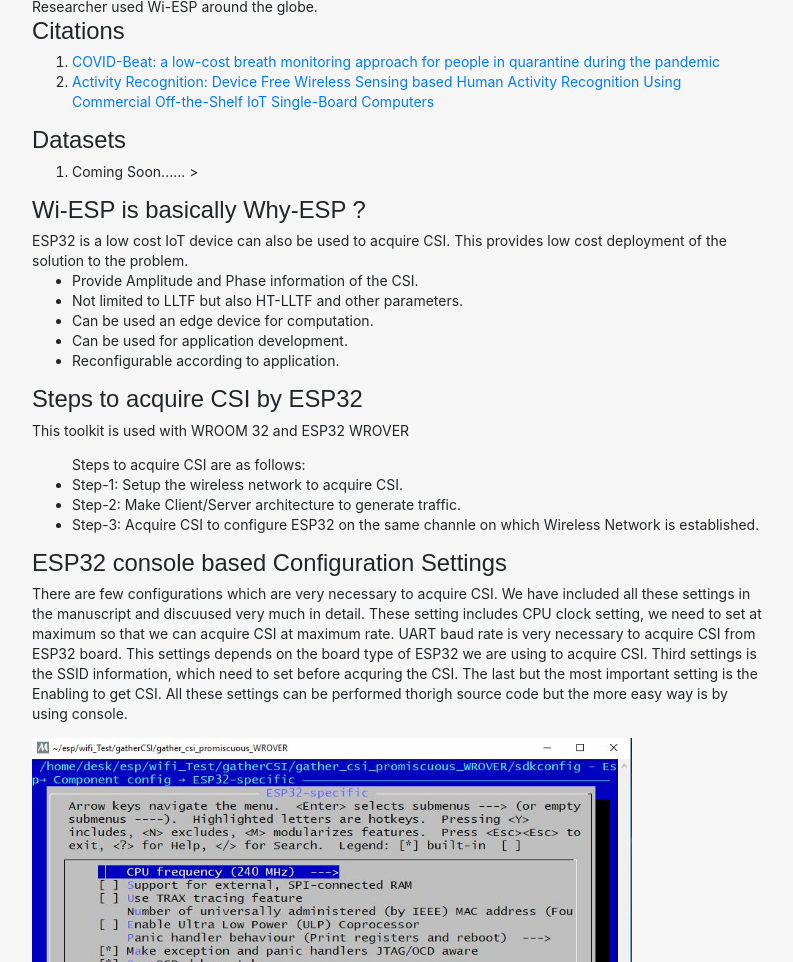
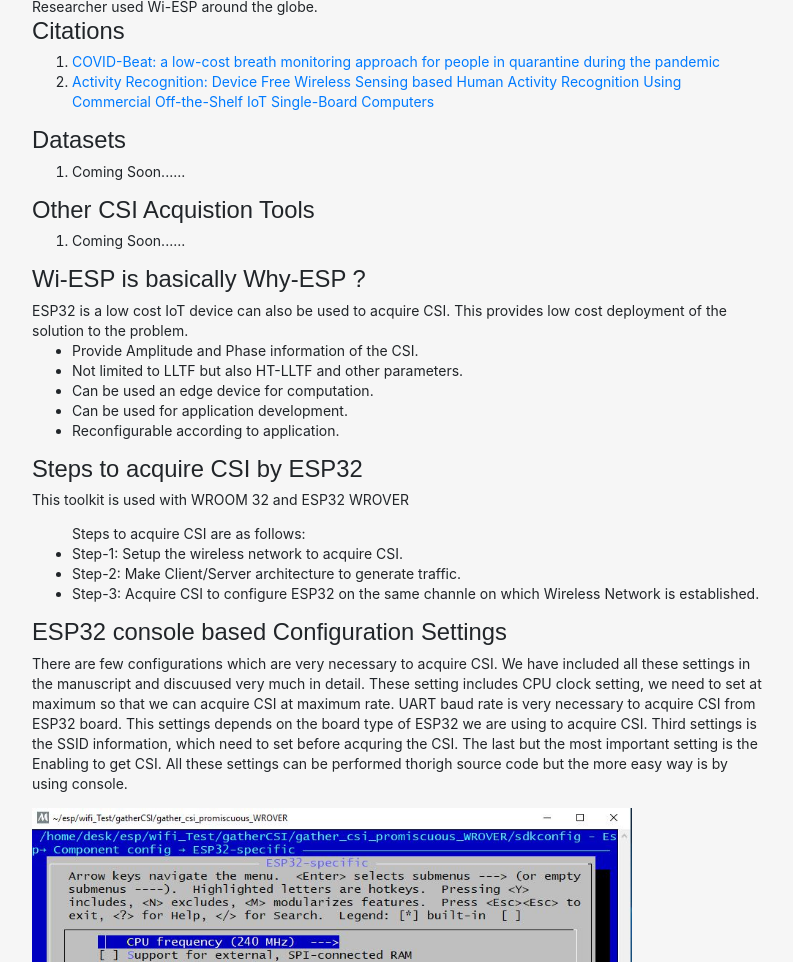
Before and after one commit to wrlab/Wi-ESP, a plain HTML site: page index.html in a window 1280 px wide. Shown: the part 770-1732 px from the top of the page, without its empty margins (243-1036 px from the left). Drawn offline with nearby package versions, Linux system fonts and the light colour scheme.

Commit message:
Update index.html

```diff
--- a/index.html
+++ b/index.html
@@ -107,10 +107,13 @@
 
             <h2>Datasets</h2>
             <ol>
-                <li><a > Coming Soon...... </a>></li>
+                <li> Coming Soon......</li>
             </ol>
 
-
+            <h2>Other CSI Acquistion Tools</h2>
+            <ol>
+                <li> Coming Soon......</li>
+            </ol>
 
             <h2>Wi-ESP is basically Why-ESP ?</h2>
             ESP32 is a low cost IoT device can also be used to acquire CSI.
```
